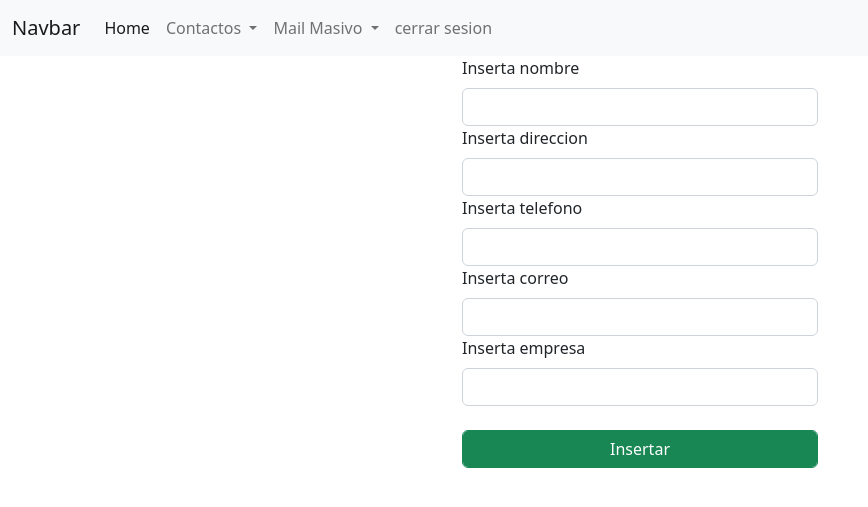
After one commit to spicyarepa-gang/railgunmail, a Flask app: page /contactos/agregar in a window 1280 px wide. The commit adds this page. Shown: the top 507 px of the page, without its empty margins (0-868 px from the left). Run offline with Flask 2, Linux system fonts and the light colour scheme; the visitor is signed in with stand-in values (Sample User, id 1).

Commit message:
agregar contacto listo

```diff
--- a/backend/contactos/agregar_contactos.py
+++ b/backend/contactos/agregar_contactos.py
@@ -1,6 +1,6 @@
 from flask import Blueprint, render_template, redirect, url_for, request
-from backend.form import AccesoLogin
-from backend.models import Admin
+from backend.form import AccesoLogin, InsertarContactos
+from backend.models import Admin, Contactos
 from flask_login import login_required, login_user, logout_user
 from vendors.database import db
 
@@ -28,3 +28,21 @@ def close():
 @login_required
 def correos():
     return render_template('panel/admin.html')
+
+
+
+@email.route('/contactos/agregar', methods=['GET','POST'])
+@login_required
+def add_contactos():
+    add= InsertarContactos()
+    if add.validate_on_submit(): #validamos datos
+        n = add.n.data
+        d= add.d.data
+        t = add.t.data
+        c = add.c.data
+        e = add.e.data
+        add_contactos = Contactos(nombre=n,direccion=d,telefono=t,correo=c,empresa=e)
+        db.session.add(add_contactos)
+        db.session.commit()
+        return redirect(url_for('email.add_contactos'))
+    return render_template('contactos/agregar_contactos.html',form=add)
--- a/backend/form.py
+++ b/backend/form.py
@@ -7,3 +7,12 @@ class AccesoLogin(FlaskForm):
     user = StringField('Inserta tu usuario', validators=[DataRequired()])
     passw = PasswordField('Inserta tu contraseña', validators=[DataRequired()])
     entrar = SubmitField('Entrar')
+
+
+class InsertarContactos(FlaskForm):
+    n = StringField('Inserta nombre', validators=[DataRequired()])
+    d = StringField('Inserta direccion', validators=[DataRequired()])
+    t = StringField('Inserta telefono', validators=[DataRequired()])
+    c = StringField('Inserta correo', validators=[DataRequired()])
+    e = StringField('Inserta empresa', validators=[DataRequired()])
+    submit = SubmitField('Insertar')
--- a/templates/base_email.html
+++ b/templates/base_email.html
@@ -23,7 +23,7 @@
                   Contactos
                 </a>
                 <ul class="dropdown-menu">
-                  <li><a class="dropdown-item" href="">Insertar</a></li>
+                  <li><a class="dropdown-item" href="{{ url_for('email.add_contactos')}}">Agregar contacto</a></li>
                   <li><a class="dropdown-item" href="">Editar</a></li>
                   <li><a class="dropdown-item" href="">Borrar</a></li>
                   <li><a class="dropdown-item" href="">Ver lista de contactos</a></li>
--- /dev/null
+++ b/templates/contactos/agregar_contactos.html
@@ -0,0 +1,32 @@
+{% extends 'base_email.html' %}
+
+{% block title %} Agregar {% endblock %}
+
+{% block content %}
+
+<div class="row">
+    <div class="col"></div>
+    <div class="col">
+
+        <form action="{{ url_for('email.add_contactos') }}" method="post">
+
+            {{ form.hidden_tag() }}
+            {{ form.n.label(class='form-label') }}
+            {{ form.n(class='form-control') }}
+            {{ form.d.label(class='form-label') }}
+            {{ form.d(class='form-control') }}
+            {{ form.t.label(class='form-label') }}
+            {{ form.t(class='form-control') }}
+            {{ form.c.label(class='form-label') }}
+            {{ form.c(class='form-control') }}
+            {{ form.e.label(class='form-label') }}
+            {{ form.e(class='form-control') }} <br>
+            {{ form.submit(class='form-control btn btn-success') }}
+
+        </form>
+
+    </div>
+    <div class="col"></div>
+</div>
+
+{% endblock %}
```
Also changed, not shown: backend/models.py (+9 -0 lines).
